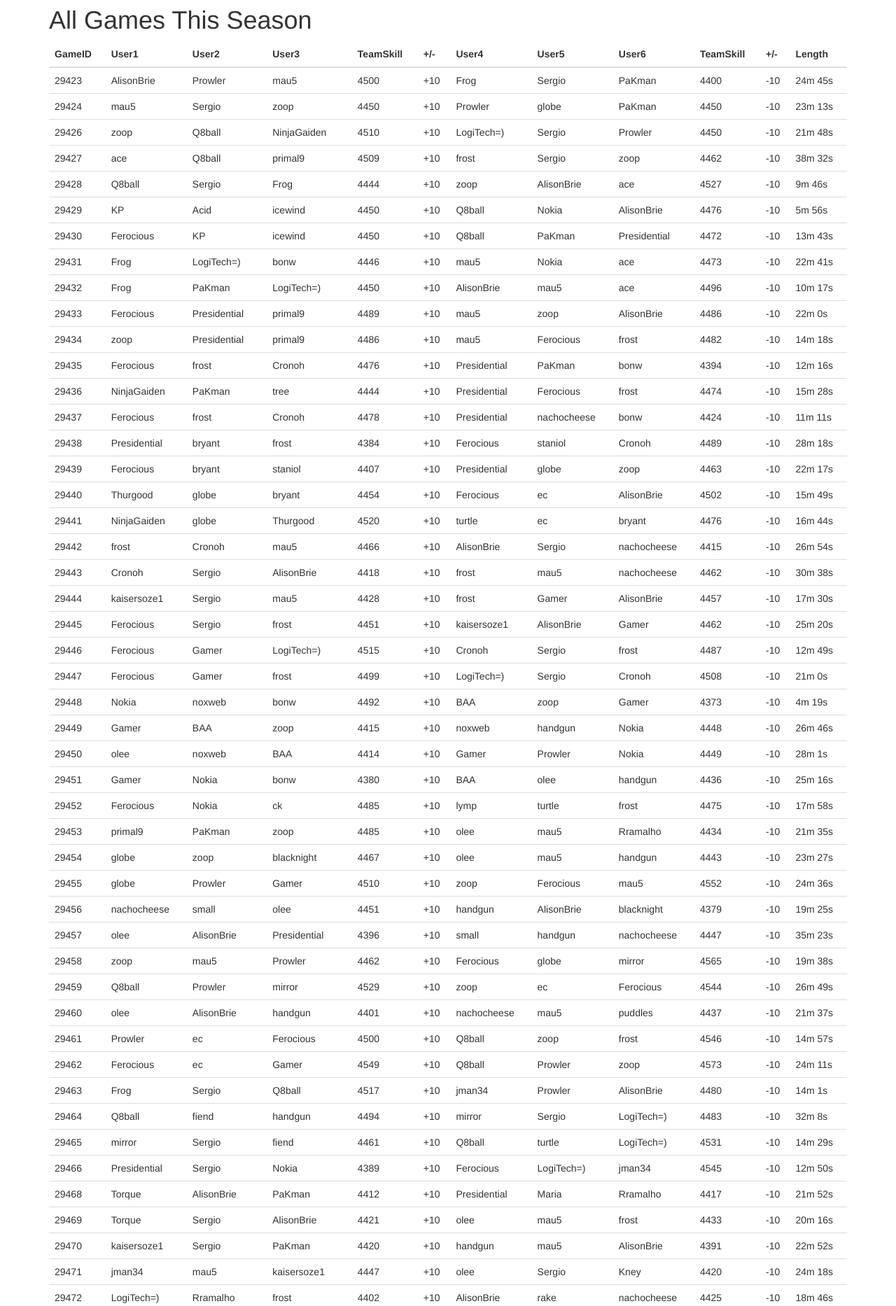
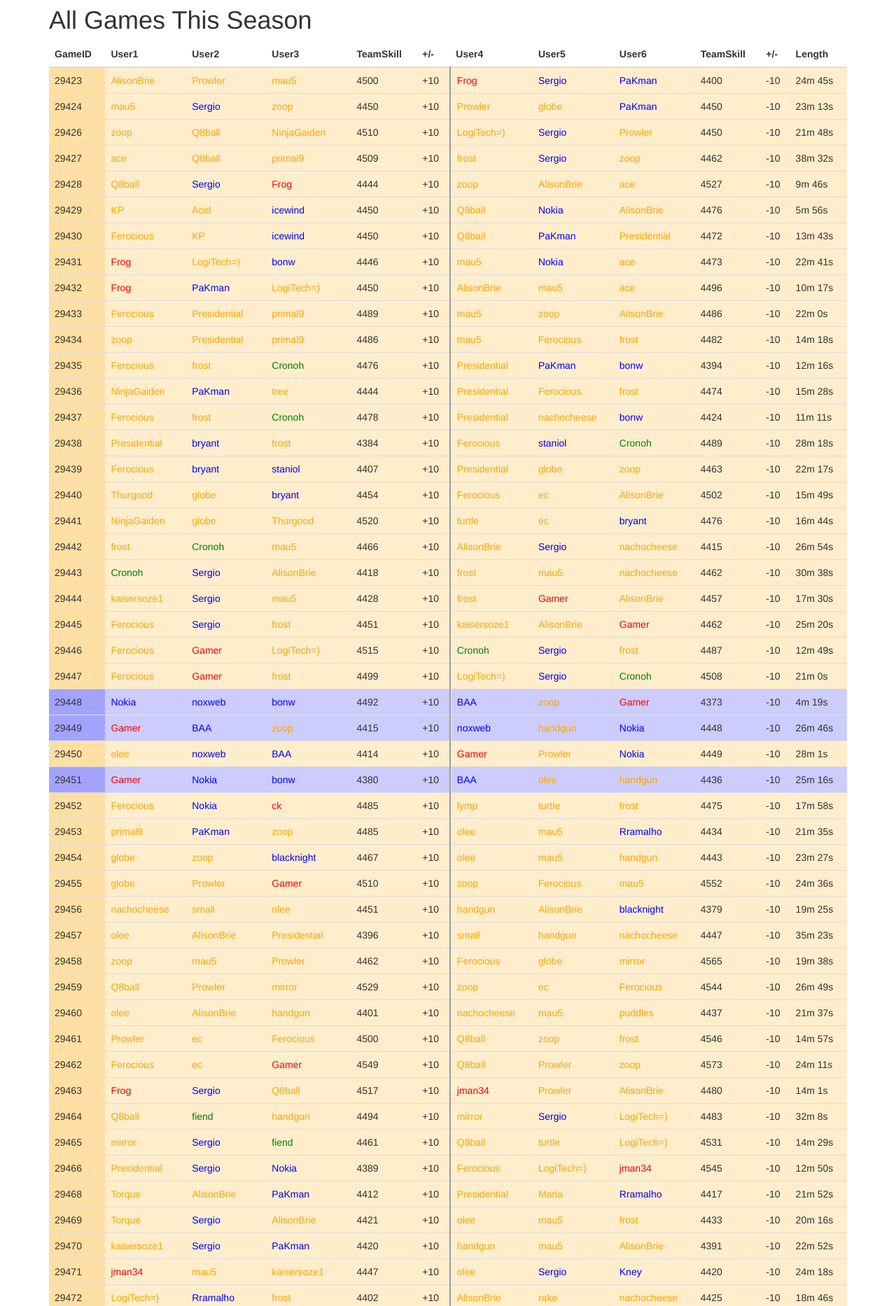
Before and after one commit to Trivette/cs4413, a PHP site: page /index.php/game/all in a window 1280 px wide. Shown: the part 61-1927 px from the top of the page at 70% size. Run offline with PHP 8.4, Linux system fonts and the light colour scheme; data comes from the database, SQL or seed files in the repository; some libraries are stand-ins or nearby versions.

Commit message:
Added games view css file

```diff
--- /dev/null
+++ b/lab4/tj_lab4/WebContent/css/games.css
@@ -0,0 +1,24 @@
+td.east {
+	color: orange;
+}
+
+td.west {
+	color: green;
+}
+
+td.mw {
+	color: red;
+}
+
+td.uk {
+	color: blue;
+}
+
+td.edge {
+	border-right-style: groove;
+}
+
+[class="1"] { background: rgba(0, 255, 0, .2); }
+[class="2"] { background: rgba(255, 0, 0, .2); }
+[class="3"] { background: rgba(255, 165, 0, .2); }
+[class="4"] { background: rgba(0, 0, 255, .2); }
--- a/lab4/tj_lab4/WebContent/views/GameView.class.php
+++ b/lab4/tj_lab4/WebContent/views/GameView.class.php
@@ -2,7 +2,7 @@
 class GameView {
 	public static function showAll() {
 		$_SESSION['headertitle'] = "Games";
-		$_SESSION['styles'] = array('jumbotron.css');
+		$_SESSION['styles'] = array('jumbotron.css', 'games.css');
 		MasterView::showHeader();
 		MasterView::showNav();
 		GameView::showAllDetails();
@@ -92,13 +92,13 @@ class GameView {
 			$length = $start->diff($end);
 
 
-			echo '<tr>';
+			echo '<tr class="'.$game->getServer().'">';
 			echo '<td class="'.$game->getServer().'">'.$game->getID().'</td>';
 			echo '<td class="'.$user1->getHome().'">'.$user1->getUserName().'</td>';
 			echo '<td class="'.$user2->getHome().'">'.$user2->getUserName().'</td>';
 			echo '<td class="'.$user3->getHome().'">'.$user3->getUserName().'</td>';
 			echo '<td>'.$winnerskill.'</td>';
-			echo '<td>+10</td>';
+			echo '<td class="edge">+10</td>';
 			echo '<td class="'.$user4->getHome().'">'.$user4->getUserName().'</td>';
 			echo '<td class="'.$user5->getHome().'">'.$user5->getUserName().'</td>';
 			echo '<td class="'.$user6->getHome().'">'.$user6->getUserName().'</td>';
```
